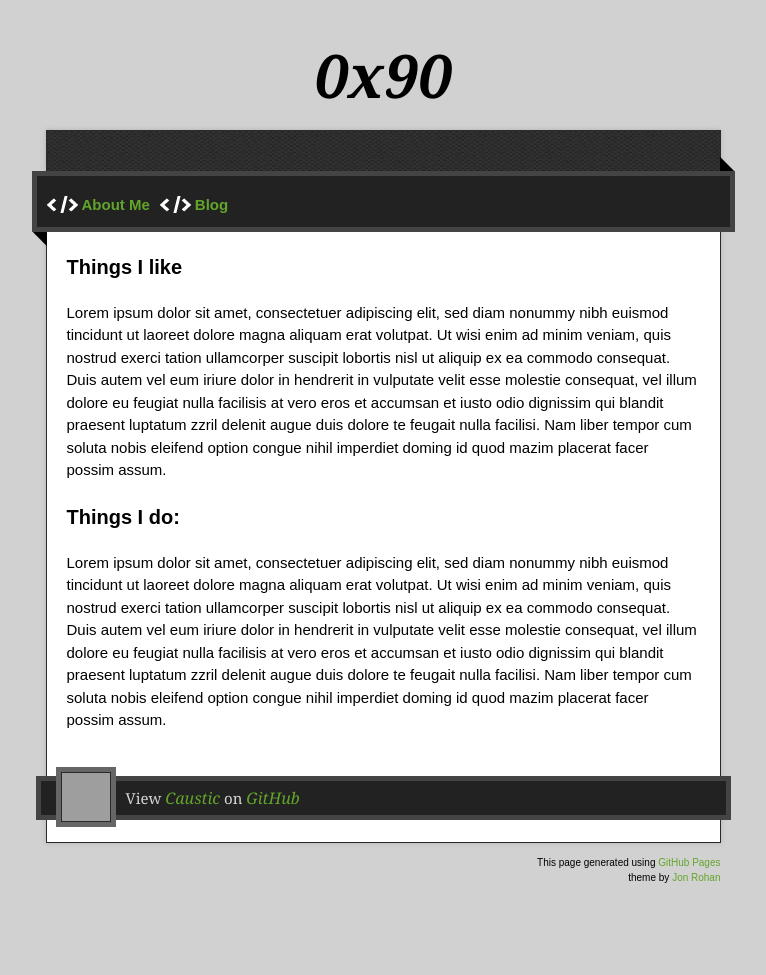
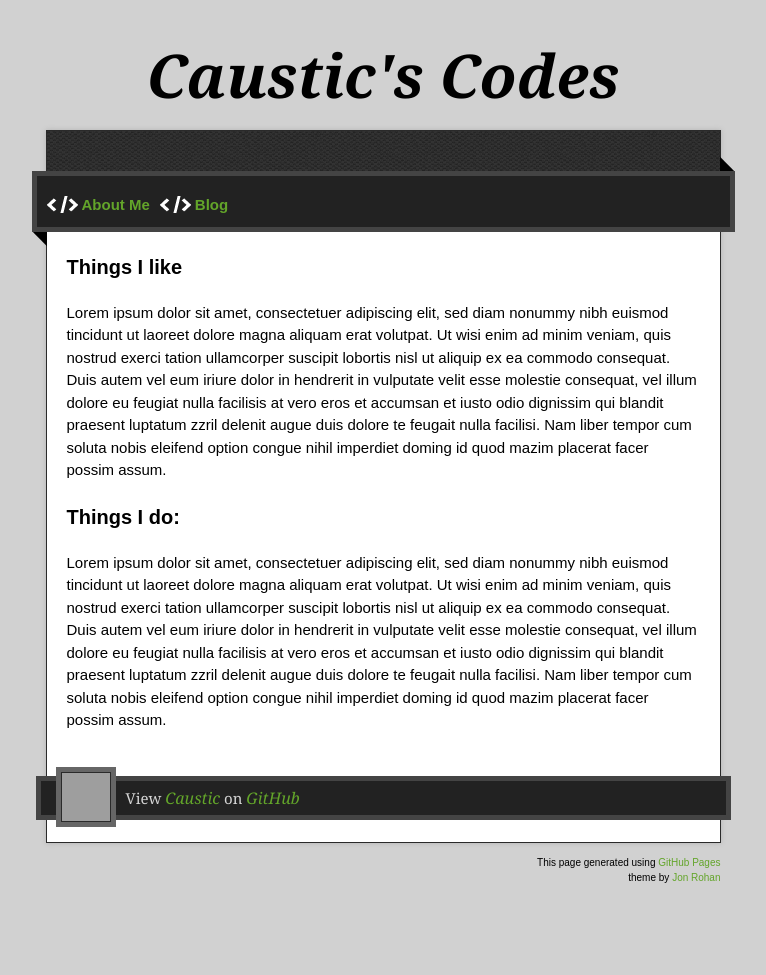
Before and after one commit to Caustic/caustic.github.com, a Jekyll site: the page built from index.markdown, in a window 1280 px wide. Shown: the whole page, without its empty margins (257-1023 px from the left). Built offline with Jekyll 4.4.1, drawn with Linux system fonts in a browser that asks for light colours; nearby versions of some CDN libraries; Markdown is read by kramdown in place of the engine named in the settings; grey boxes are pictures that could not be loaded.

Commit message:
changed title again

```diff
--- a/_layouts/default.html
+++ b/_layouts/default.html
@@ -21,7 +21,7 @@
 
   <div class="wrapper">
     <header>
-      <h1 class="title">0x90</h1>
+      <h1 class="title">Caustic's Codes</h1>
     </header>
     <div id="container">
       <p class="tagline"></p>
```
